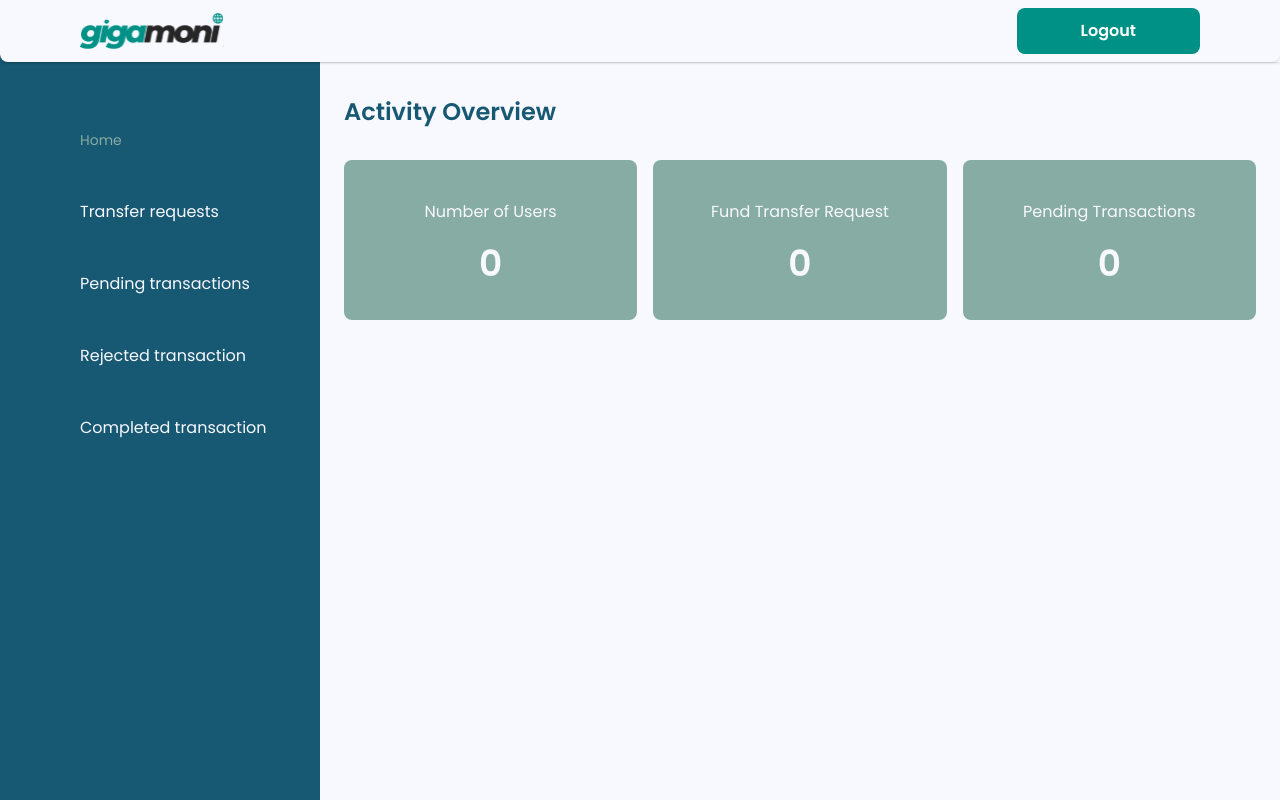
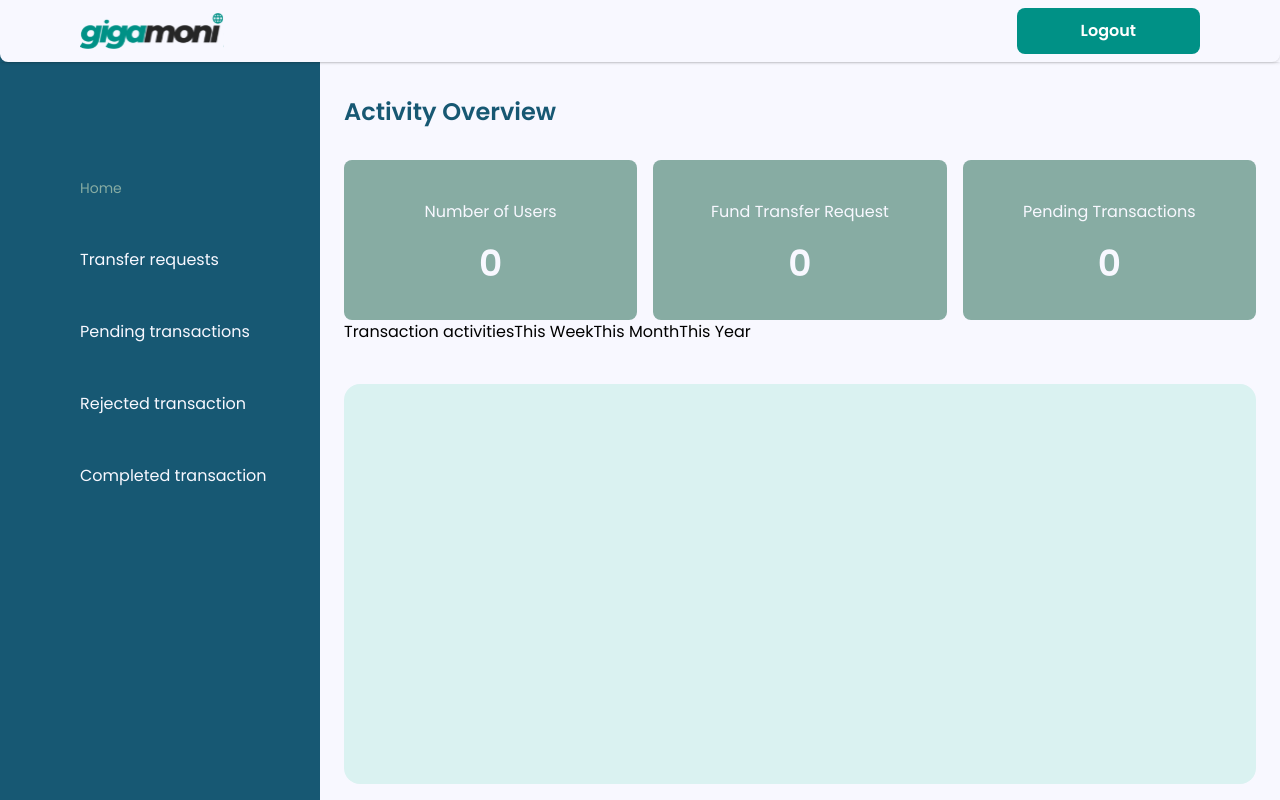
Before and after one commit to himarnoel/gigamoniadmin, a React (Vite) app: page / in a window 1280 px wide. Built offline with nearby package versions, Linux system fonts and the light colour scheme.

Commit message:
added flex

```diff
--- a/src/Components/SideNav.jsx
+++ b/src/Components/SideNav.jsx
@@ -7,12 +7,9 @@ const SideNav = () => {
   const activeLink = "mt-5 cursor-pointer text-[#87ACA3] text-sm";
   const normalLink = "mt-5 cursor-pointer text-[#F8F8FF] text-base";
   return (
-    <div className="font-poppins  flex flex-col   2xl:pl-[10rem]  text-[#F8F8FF] xl:pl-[5rem] lg:pl-10 mt-20">
+    <div className="font-poppins  flex flex-col   2xl:pl-[10rem]  text-[#F8F8FF] xl:pl-[5rem] lg:pl-10 mt-32">
       {SidebarData.map((data, i) => (
-        <div
-          key={i}
-          className="mt-12 "
-        >
+        <div key={i} className="mt-12 ">
           <NavLink
             to={data.path}
             className={({ isActive }) => (isActive ? activeLink : normalLink)}
--- a/src/Paths/Home.jsx
+++ b/src/Paths/Home.jsx
@@ -20,6 +20,13 @@ const Home = (props) => {
           <p className="mt-5 text-4xl font-semibold">0</p>
         </div>
       </div>
+      <div className="flex">
+        <p className="ss">Transaction activities</p>
+        <p className="ss">This Week</p>
+        <p className="ss">This Month</p>
+        <p className="sd">This Year</p>
+      </div>
+      <div className="w-full bg-[#DAF2F1] h-[25rem] mt-10 rounded-2xl"></div>
     </div>
   );
 };
```
